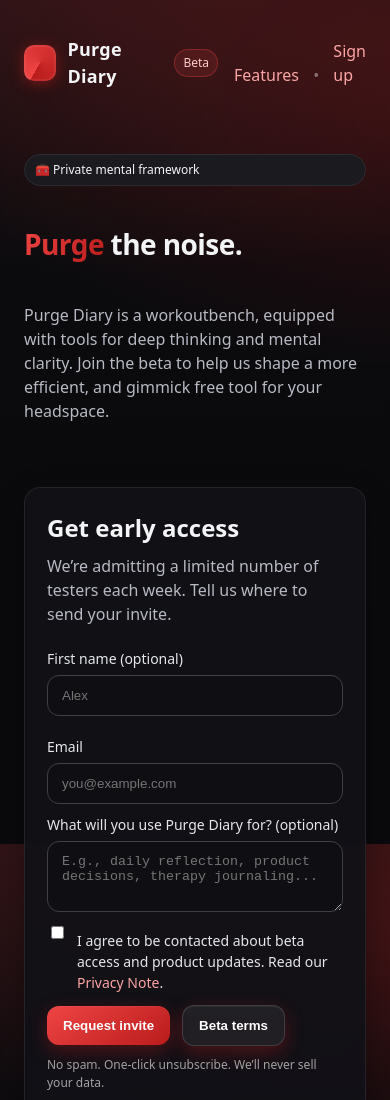
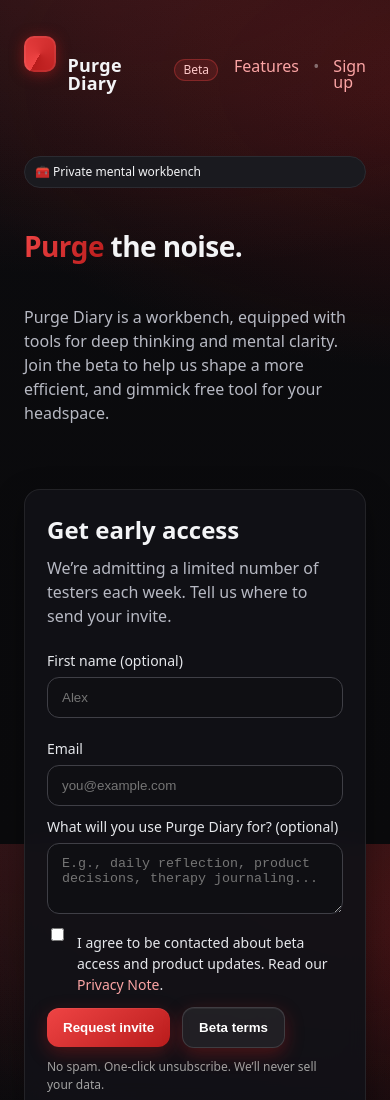
Before and after one commit to ItsssMikey/purge.diary-email-waitlist, a website: page index.html in a window 390 px wide. Shown: the top 1100 px of the page. Drawn offline with Linux system fonts and the light colour scheme.

Commit message:
final version

```diff
--- a/index.html
+++ b/index.html
@@ -25,18 +25,20 @@
 
         <a href="#features">Features</a>
         <span aria-hidden="true" class="dot">•</span>
-        <a href="#signup" class="nav-sign">Sign<span class="br-m"></span>up</a>
+      <a href="#signup" class="nav-sign">
+  <span class="w1">Sign</span><span class="sp">&nbsp;</span><span class="w2">up</span>
+</a>
       </nav>
     </header>
 
     <main class="hero">
       <section>
-        <p class="chip" aria-label="tagline">🧰 Private mental framework</p>
+        <p class="chip" aria-label="tagline">🧰 Private mental workbench</p>
         <h2 class="title">
           <span class="gradient-text">Purge</span> the noise.
         </h2>
         <p class="subtitle">
-          Purge Diary is a workoutbench, equipped with tools for deep thinking and mental clarity.
+          Purge Diary is a workbench, equipped with tools for deep thinking and mental clarity.
           Join the beta to help us shape a more efficient, and gimmick free tool for your headspace.
         </p>
 
--- a/style.css
+++ b/style.css
@@ -186,13 +186,32 @@ footer { margin: 48px 0 24px; color: #a3a3a3; font-size: 14px; text-align: cente
 
 
 
-/* Keep nav on one line; only break inside the Sign link */
-header nav { white-space: nowrap; }
+/* Phone: "Features • Sign" on first line, "up" directly under "Sign" */
+@media (max-width: 430px) {
+  header nav { white-space: nowrap; }            /* prevent nav wrap */
+  .nav-sign {
+    display: inline-grid;
+    grid-auto-flow: row;
+    line-height: 1;
+    vertical-align: baseline;
+  }
+  .nav-sign .sp { display: none; }
+  .nav-sign .w1 { grid-row: 1; }
+  .nav-sign .w2 { grid-row: 2; }
+}
 
-/* Let the Sign link break internally on small screens */
-.nav-sign { display: inline-block; }
-.nav-sign .br-m { display: none; }
 
+/* Phone: align the Beta pill text with the nav text */
 @media (max-width: 430px) {
-  .nav-sign .br-m { display: block; line-height: 0; }
+  header { align-items: baseline; }         /* align brand + nav on the same text baseline */
+  .brand { align-items: baseline; }
+  .brand h1 { line-height: 1; }
+
+  /* Nudge the Beta pill so its text lines up visually with the nav text */
+  .badge {
+    display: inline-flex;
+    align-items: center;
+    line-height: 1;
+    transform: translateY(2px); /* tweak ±1px if needed */
+  }
 }
```
